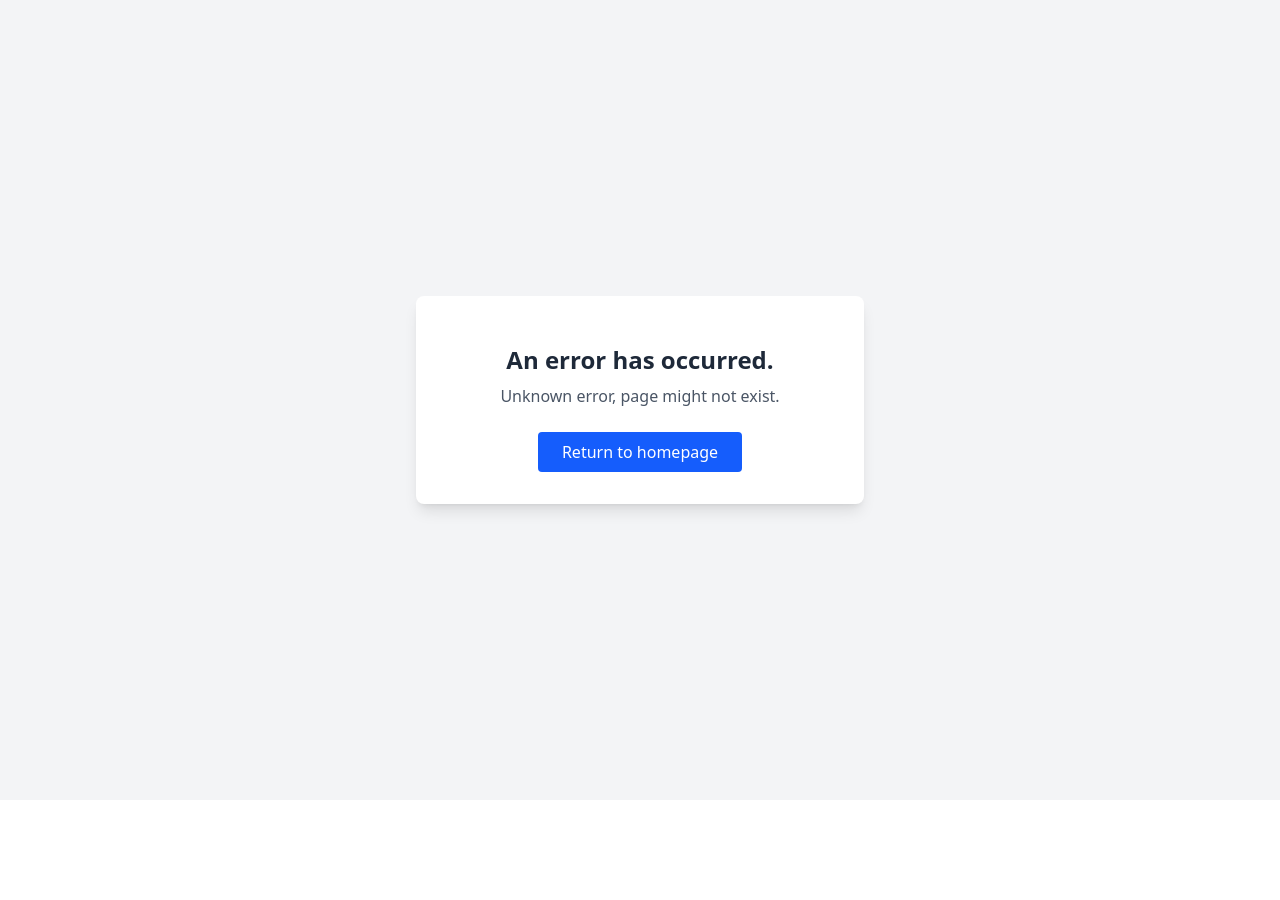
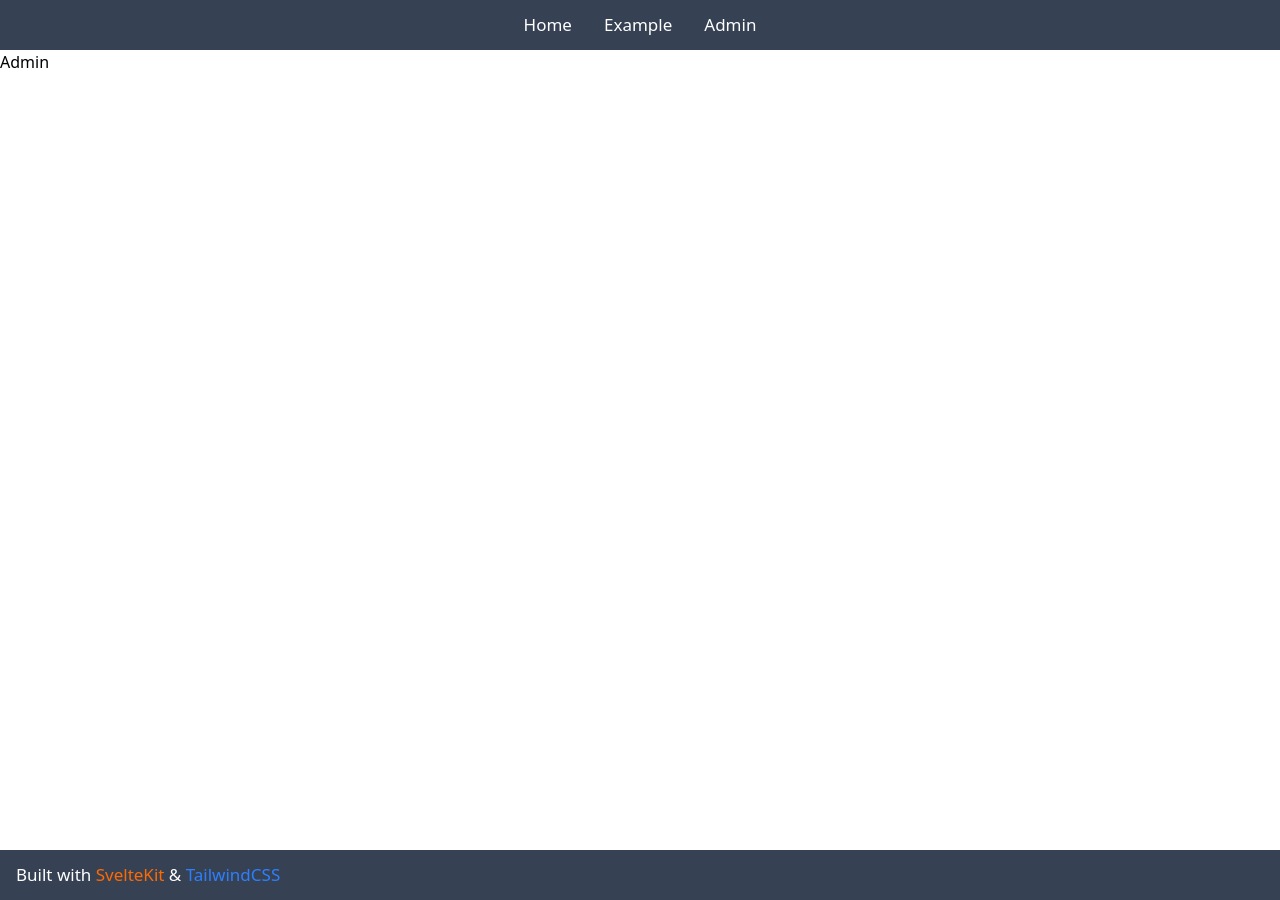
Before and after one commit to Masahjor/Svelte-Boilerplate, a SvelteKit app: page /admin in a window 1280 px wide. Before the commit this address had no page. Before the commit the page ends 800 px from the top, so only its background shows below. Built offline with nearby package versions, Linux system fonts and the light colour scheme.

Commit message:
2do; admin login and CRUD

```diff
--- a/src/routes/Header.svelte
+++ b/src/routes/Header.svelte
@@ -1,8 +1,11 @@
 <!-- Script -->
 <script lang="ts">
+	import path from "path";
+
    let sections = [
         { name: 'Home', path: '/' },
-        { name: 'Example', path: '/example-page' }
+        { name: 'Example', path: '/example-page' },
+        { name: 'Admin', path: '/admin' }
     ];
     let isMenuOpen = false;
 
--- /dev/null
+++ b/src/routes/admin/+page.svelte
@@ -0,0 +1,19 @@
+<script lang="ts">
+    import Header from '../Header.svelte';
+    import Main from './Main.svelte';
+    import Footer from '../Footer.svelte';
+</script>
+
+
+
+<main>
+    <Header />
+    <Main />
+    <Footer />
+</main>
+
+
+
+<style>
+
+</style>
--- /dev/null
+++ b/src/routes/admin/Main.svelte
@@ -0,0 +1,15 @@
+<script lang="ts">
+
+</script>
+
+
+
+<main class="h-screen">
+    <h2>Admin</h2>
+</main>
+
+
+
+<style>
+
+</style>
```
